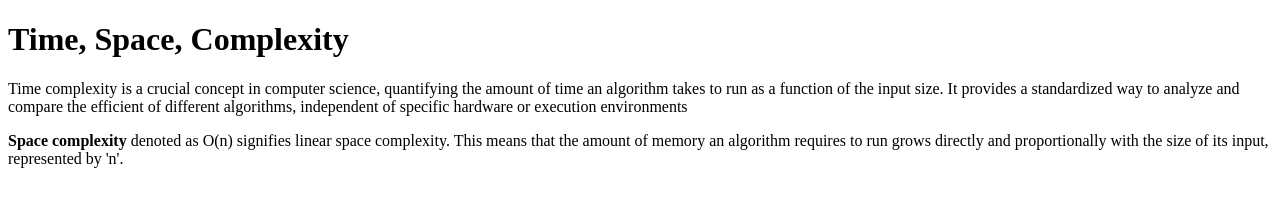
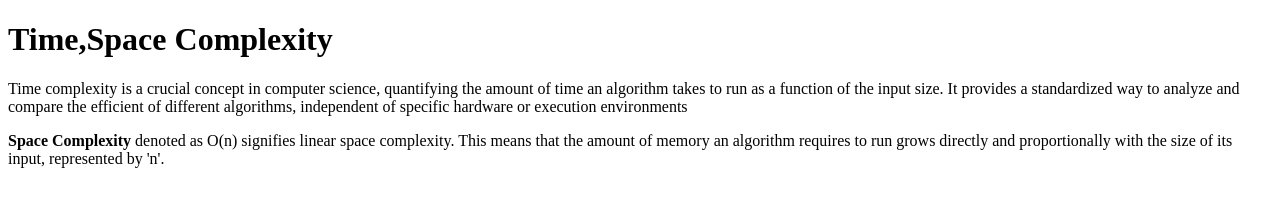
Before and after one commit to acciojob/time-and-space-complexity-abhijeeetdewtarse, a website: page main.html in a window 1280 px wide. Drawn offline with Linux system fonts and the light colour scheme.

Commit message:
created a submission

```diff
--- a/main.html
+++ b/main.html
@@ -8,9 +8,9 @@
 
 <body>
 
-<h1>Time, Space, Complexity</h1>
+<h1>Time,Space Complexity</h1>
 	<p>Time complexity is a crucial concept in computer science, quantifying the amount of time an algorithm takes to run as a function of the input size. It provides a standardized way to analyze and compare the efficient of different algorithms, independent of specific hardware or execution environments</p>
-<p><b>Space complexity</b> denoted as O(n) signifies linear space complexity. This means that the amount of memory an algorithm requires to run grows directly and proportionally with the size of its input, represented by 'n'.</p>
+<p><b>Space Complexity</b> denoted as O(n) signifies linear space complexity. This means that the amount of memory an algorithm requires to run grows directly and proportionally with the size of its input, represented by 'n'.</p>
 
     <script type="text/javascript" src="./script.js">
 </script>
```
